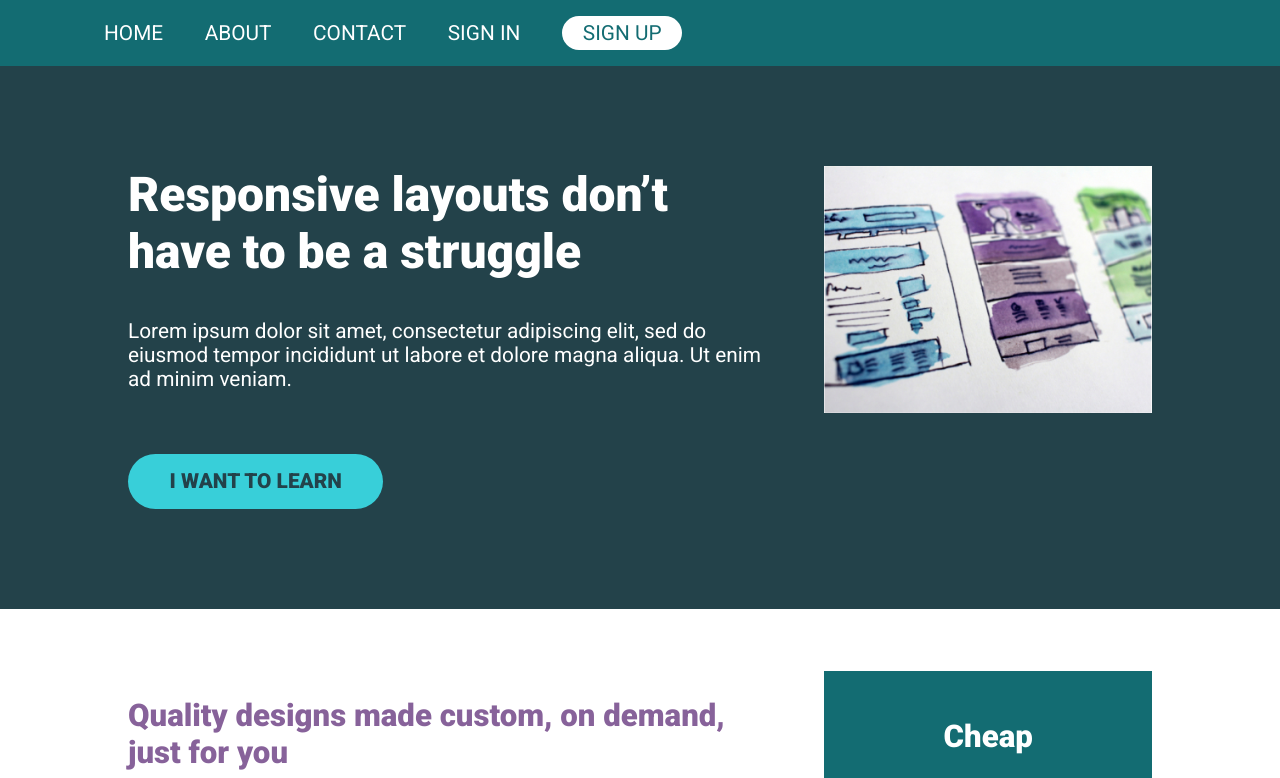
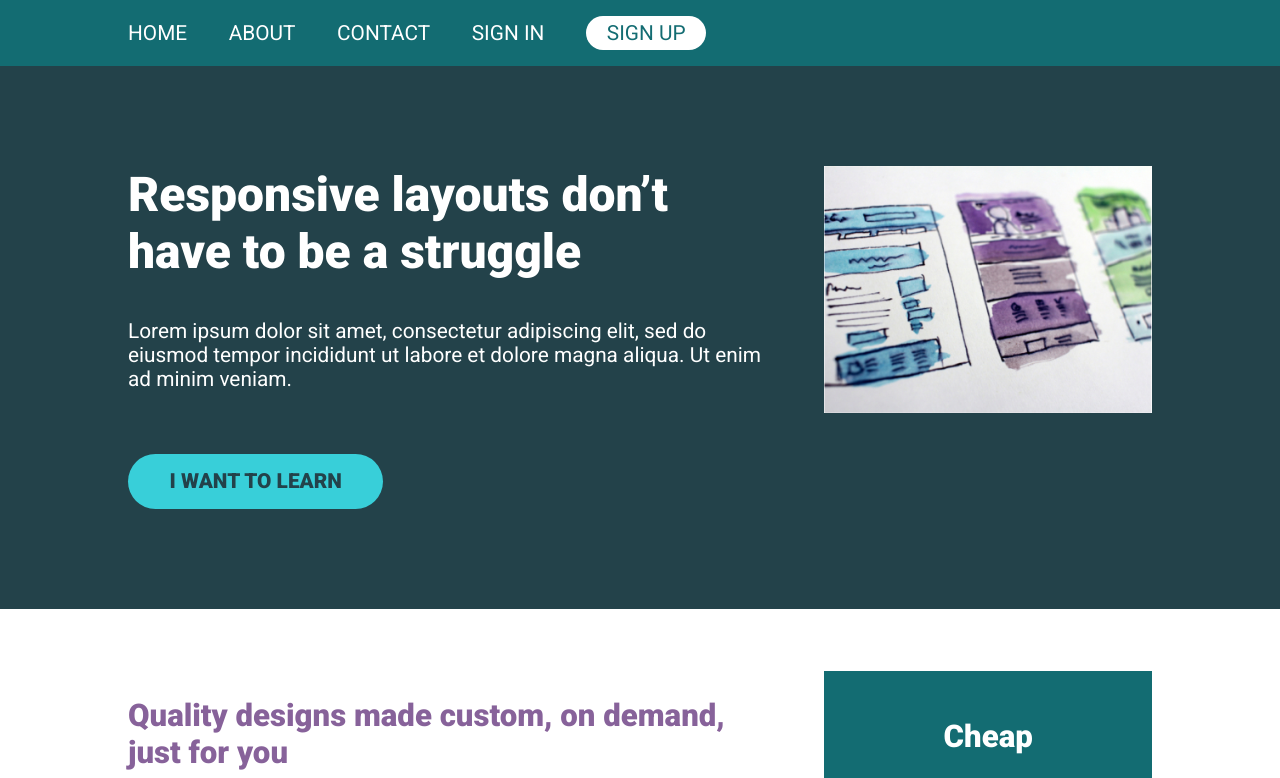
Before and after one commit to hatakeyamayuri/Responsive-CSS-Tutorials, a plain HTML site: page challenge06/index.html in a window 1280 px wide. Shown: the top 778 px of the page. Drawn offline with Linux system fonts and the light colour scheme.

Commit message:
Max-width fixed in C6

```diff
--- a/challenge06/style.css
+++ b/challenge06/style.css
@@ -59,7 +59,6 @@ h1 {
 }
 
 .col {
-    /* these are now flex items */
     width: 100%;
 }
 
@@ -73,9 +72,15 @@ header {
     padding: .5em 0;
 }
 
+.nav {
+    width: 80%;
+    max-width: 1100px;
+    margin: 0 auto;
+}
+
 .nav__list {
     margin: 0;
-    padding: .5em 5em;
+    padding: .5em 0;
     list-style: none;
     display: flex;
     gap: 2em;
```
